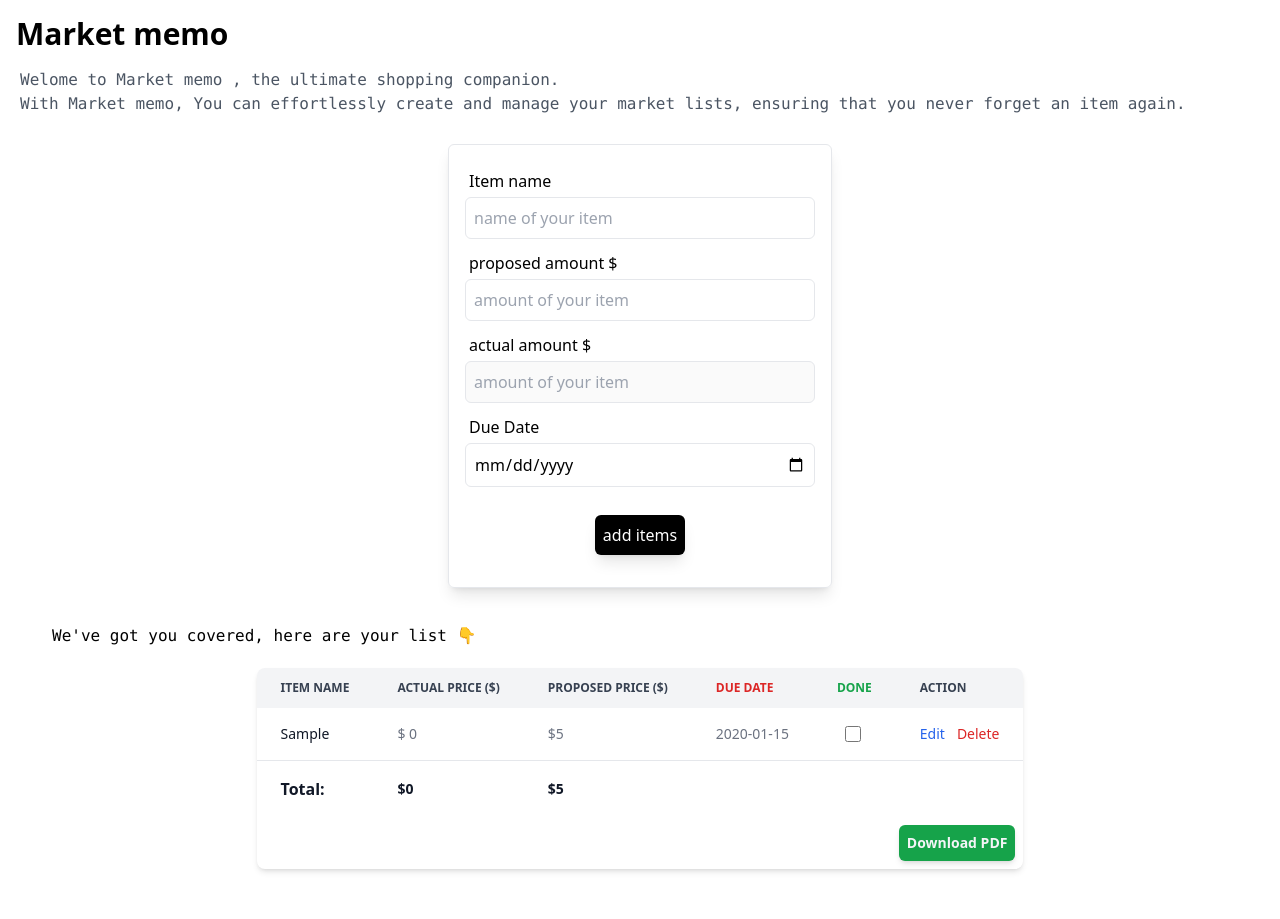
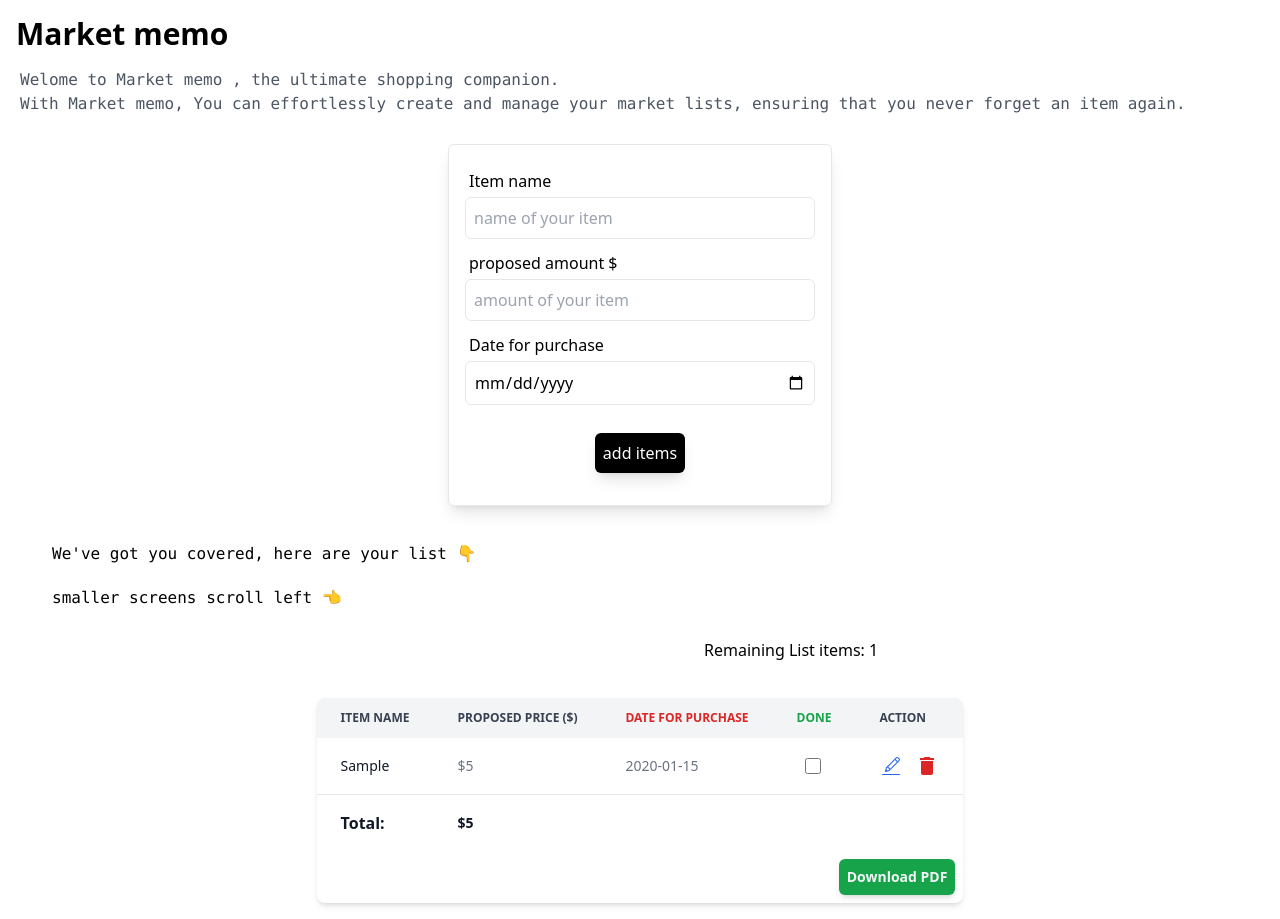
Before and after one commit to AlbanDavid494/Market-memo, a React (Vite) app: page / in a window 1280 px wide. Both pictures are taken after typing "Sample", "5", "2020-01-15" into the empty fields and a click on the button "add items". Before the commit the page ends 885 px from the top, so only its background shows below. Built offline with nearby package versions, Linux system fonts and the light colour scheme.

Commit message:
files added

```diff
--- a/package.json
+++ b/package.json
@@ -13,7 +13,8 @@
     "dexie": "^4.0.11",
     "dexie-react-hooks": "^1.1.7",
     "react": "^19.0.0",
-    "react-dom": "^19.0.0"
+    "react-dom": "^19.0.0",
+    "react-icons": "^5.4.0"
   },
   "devDependencies": {
     "@eslint/js": "^9.19.0",
--- a/src/App.jsx
+++ b/src/App.jsx
@@ -1,81 +1,79 @@
 import React, {useState, useEffect} from 'react'
-import {addItem, deleteItem, getItems, updateItem} from './db'
+import {addItem, deleteItem, getItems, updateItem, updateEditItem} from './db'
+import Edit from './Components/Edit'
+import EditModal from './Components/EditModal'
+import { MdDelete } from "react-icons/md";
 
 
 function App() {
   const [items, setItems] = useState([])
-  const [itemName, setItemName] = useState('')
-  const [proposedPrice, setProposedPrice] = useState('')
-  const [actualPrice, setActualPrice] = useState(0)
-  const [dueDate, setDueDate] = useState('')
-  const [actualPriceTotal, setActualPriceTotal] = useState(0)
-  const [proposedPriceTotal, setProposedPriceTotal] = useState(0)
-  const [editingItem, setEditingItem] =useState(null)
+  const[refresh, setRefresh] = useState(false)
+  const [itemData, setItemData] = useState({
+    itemName: '',
+    price: '',
+    date: '',
+    isDone: false
+  })
+
+  const [proposedPriceTotal, setProposedPriceTotal] = useState(parseFloat(0))
+  const [editingItem, setEditingItem] = useState(null)
+  const [editDetails, setEditDetails] = useState({})
+  const [editDetailId, setEditDetailId] =useState('')
+
+  // handling editing toggle
+  const [isEditToggle, setIsEditToggle] = useState(false)
+
+  const handleEditItem = (itemDetails, itemDetailsId) => {
+    setIsEditToggle(!isEditToggle)
+    setEditDetails(itemDetails)
+    setEditDetailId(itemDetailsId)
+  }
 
 
-  const handleItemNameOnChange = (e) => {
-    setItemName(e.target.value)
+  const handleItemChange = (e) => {
+    setItemData({...itemData, [e.target.name]: e.target.value})
   }
 
-  const handlePropesedPriceOnChange = (e) => {
-    setProposedPrice(e.target.value)
-  }
 
-  const handleActualPriceOnChange = (e) => {
-    setActualPrice(e.target.value)
-  }
-
-const handleDueDateOnChange = (e) => {
-  setDueDate(e.target.value)
-}
 
   const fetchItems = async () => {
     const allItems = await getItems();
     setItems(allItems)
   }
 
+  // function to handle add items
 const handleAddItems = async (event) => {
   event.preventDefault()
-  const itemData = {
-    itemName,
-    proposedPrice : parseFloat(proposedPrice),
-    actualPrice: parseFloat(actualPrice),
-    dueDate
-  };
+  // console.log(itemData)
 
-// if(editingItem){
-//   await updateItem({...itemData, id: editingItem})
-//   setEditingItem(null)
-// } else{
-  await addItem(itemData)
-// }
-
-setItemName('')
-setProposedPrice('')
-setActualPrice('')
-setDueDate('')
-fetchItems()
-// refreshes after adding or refreshing
+await addItem(itemData)
+setItemData({
+  itemName: '',
+  price: '',
+  date: '',
+  isDone: false
+})
+setRefresh(!refresh)
 
 }
 
+// function to handle delete items
 const handleDelete = async (id) => {
   await deleteItem(id)
+  // refresh the list after deleting
   fetchItems()
-  // refresh the list after deleting
 }
 
-const actPriceTotal = items.reduce((acc, item) =>
-  acc + item.actualPrice, 0)
-// console.log(actPriceTotal)
+
+
 
 // updating the proposePrice
 useEffect(() => {
   const proPriceTotal = items.reduce((acc, item) =>
-    acc + item.proposedPrice, 0
+    acc + parseFloat(item.price), 0
     )
     setProposedPriceTotal(proPriceTotal)
-    console.log(proPriceTotal)
+    // console.log(proPriceTotal)
 }, [items])
 
 
@@ -86,8 +84,6 @@ await updateItem(id, {isDone: true})
 }else{
 await updateItem(id, {isDone: false})
 }
-setProposedPrice(0)
-// refetch item to refresh the state
 fetchItems()
 }
 
@@ -95,10 +91,13 @@ fetchItems()
 useEffect(() => {
   fetchItems();
   // when components mounts fetch items
-},[])
+},[refresh])
+
+
+
 
   return (
-    <>
+    <section className='relative'>
     <h2 className='text-3xl m-4 font-semibold'>Market memo</h2>
     <p className='text-gray-600 font-mono ml-5 my-3'>Welome to Market memo , the ultimate shopping companion. <br />With Market memo, You can effortlessly create and manage your market lists, ensuring that you never forget an item again.</p>
 
@@ -108,22 +107,22 @@ useEffect(() => {
 
 <div className='block relative my-2'>
   <label htmlFor="title" className='pl-1'>Item name</label>
-  <input type="text" value={itemName} onChange={handleItemNameOnChange} className='border w-full p-2 my-1 rounded-md outline-none' placeholder='name of your item' required  />
+  <input type="text" value={itemData.itemName} name='itemName' onChange={handleItemChange} className='border w-full p-2 my-1 rounded-md outline-none' placeholder='name of your item' required  />
 </div>
 
 <div className='block relative'>
   <label htmlFor="title" className='pl-1'>proposed amount $</label>
-  <input type="number" value={proposedPrice} onChange={handlePropesedPriceOnChange} className='border w-full p-2 my-1 rounded-md outline-none' placeholder='amount of your item' required />
+  <input type="number" name='price' value={itemData.price} onChange={handleItemChange} className='border w-full p-2 my-1 rounded-md outline-none' placeholder='amount of your item' required />
 </div>
 
-<div className='block relative my-2'>
-  <label htmlFor="title" className='pl-1'>actual amount $</label>
-  <input type="number" value={actualPrice} disabled onChange={handleActualPriceOnChange} className='border w-full p-2 my-1 rounded-md outline-none' placeholder='amount of your item' required  />
-</div>
+{/* <div className='block relative my-2'>
+  <label htmlFor="title" className='pl-1'>Quantity</label>
+  <input type="number" value={quantity} onChange={handleQuantityOnChange} className='border w-full p-2 my-1 rounded-md outline-none' placeholder='quantity of your item' required  />
+</div> */}
 
 <div className='block relative my-2'>
-  <label htmlFor="dueDate" className='pl-1'>Due Date</label>
-  <input type="date" value={dueDate} onChange={handleDueDateOnChange} name="dueDate" id="dueDate" className='border w-full p-2 rounded-md my-1 outline-none' required/>
+  <label htmlFor="dueDate" className='pl-1'>Date for purchase</label>
+  <input type="date" name='date' placeholder='Date for purchase' value={itemData.date} onChange={handleItemChange} id="dueDate" className='border w-full p-2 rounded-md my-1 outline-none' required/>
 </div>
 
 
@@ -137,11 +136,24 @@ useEffect(() => {
 
     </section>
 
+ {
+  isEditToggle &&  <EditModal  setEditingItem={setEditingItem} isEditToggle={isEditToggle} editDetailId={editDetailId} editDetails={editDetails} setIsEditToggle={setIsEditToggle} fetchItems={fetchItems}/>
+
+ }
 
 {/* market list */}
 <section>
 
 <p className='font-mono pl-7 my-5 mx-6'>We've got you covered, here are your list 👇</p>
+<p className='font-mono pl-7 my-5 mx-6'>smaller screens scroll left 👈</p>
+
+<section className='flex justify-end'>
+<div className='flex justify-between w-[600px] px-6 mt-2 mb-5'>
+<p>Remaining List items: {items.length}</p>
+</div>
+</section>
+
+
 
 <section className='flex justify-center items-center my-4'>
 
@@ -150,9 +162,9 @@ useEffect(() => {
   <thead className='text-xs text-gray-700 uppercase bg-gray-100'>
     <tr>
       <th scope='col' className='px-6 py-3 rounded-none'>Item name</th>
-      <th className='px-6 py-3'>Actual price ($)</th>
+      {/* <th className='px-6 py-3'>Quantity</th> */}
       <th className='px-6 py-3'>Proposed price ($)</th>
-      <th className='px-6 py-3 text-red-600'>due date</th>
+      <th className='px-6 py-3 text-red-600'>Date for purchase</th>
       <th className='px-6 py-3 text-green-600'>done</th>
       <th className='px-6 py-3 '>action</th>
 
@@ -163,19 +175,19 @@ useEffect(() => {
       items.map((item) => (
 <tr key={item.id} className='bg-white border-b border-gray-200'>
   <th scope='row' className={`px-6 py-4 font-medium text-gray-900 whitespace-nowrap ${item.isDone ? 'line-through' : ''}`}>{item.itemName}</th>
-  <td className={`px-6 py-4 ${item.isDone ?'line-through' : ''}`}>$ {item.actualPrice}</td>
-  <td className={`px-6 py-4 ${item.isDone ? 'line-through' : ''}`}>${item.proposedPrice}</td>
-  <td className={`px-6 py-4 ${item.isDone ? 'line-through' : ''}`}>{item.dueDate}</td>
+  {/* <td className={`px-6 py-4 ${item.isDone ?'line-through' : ''}`}> {item.quantity}</td> */}
+  <td className={`px-6 py-4 ${item.isDone ? 'line-through' : ''}`}>${item.price}</td>
+  <td className={`px-6 py-4 ${item.isDone ? 'line-through' : ''}`}>{item.date}</td>
   <td scope='col' className='p-4'>
     <div className='flex items-center px-4'>
-      <input type="checkbox" id='checkbox-done' className='w-4 h-4 text-blue-600 bg-gray-100 border-gray-300 rounded-sm focus:ring-blue-500 focus:ring-2' checked={item.isDone} onChange={event => handleOnChangeIsDone(item.id, event)} />
+      <input type="checkbox" id='checkbox-done' className='w-4 h-4 text-blue-600 bg-gray-100 border-gray-300 rounded-sm focus:ring-blue-500 focus:ring-2' onChange={(event) => handleOnChangeIsDone(item.id, event)} />
       <label htmlFor="checkbox-done" className='sr-only'>checkbox</label>
     </div>
   </td>
   <td className='flex items-center px-6 py-4'>
 {/* icon */}
-<button className='font-medium text-blue-600 hover:underline'>Edit</button>
-<button onClick={() => handleDelete(item.id)} className='font-medium text-red-600 hover:underline ms-3'>Delete</button>
+<Edit handleOnClickToggle={() => handleEditItem(item, item.id)} />
+<MdDelete onClick={() => handleDelete(item.id)} className='font-medium cursor-pointer text-2xl text-red-600 hover:underline ms-3' title='delete item'/>
   </td>
 </tr>
       ))
@@ -185,7 +197,7 @@ useEffect(() => {
   <tfoot>
     <tr className='font-semibold text-gray-900'>
       <th scope='row' className='text-base px-6 py-4'>Total:</th>
-      <td className='px-6 py-4'>${actualPriceTotal}</td>
+      {/* <td className='px-6 py-4'>{quantity}</td> */}
       <td className='px-6 py-4'>${proposedPriceTotal}</td>
     </tr>
 
@@ -203,7 +215,7 @@ useEffect(() => {
 </section>
 
 
-    </>
+    </section>
   )
 }
 
--- /dev/null
+++ b/src/Components/Edit.jsx
@@ -0,0 +1,18 @@
+import React, { useEffect } from 'react'
+import { updateEditItem } from '../db'
+import { CiEdit } from "react-icons/ci";
+
+
+const Edit = ({handleOnClickToggle}) => {
+
+
+
+  return (
+    <div>
+        {/* onClick={() => handleEdit(item.id)} */}
+      <CiEdit title='edit items' onClick={handleOnClickToggle} className='font-medium text-2xl cursor-pointer text-blue-600 hover:underline'/>
+    </div>
+  )
+}
+
+export default Edit
--- /dev/null
+++ b/src/Components/EditModal.jsx
@@ -0,0 +1,77 @@
+import React, {useState, useEffect} from 'react'
+import {updateEditItem} from '../db'
+
+const EditModal = ({ editDetailId, editDetails, isEditToggle, setIsEditToggle, fetchItems}) => {
+
+
+
+    const [inputItems, setInputItems] = useState({
+        name: editDetails.itemName,
+        price: editDetails.price,
+        date: editDetails.date
+    })
+
+    const handleEditCancel = (e) => {
+      e.preventDefault()
+        setInputItems({...inputItems,
+name: '',
+price: '',
+date: ''
+        })
+      }
+
+const handleOnChange = (e) => {
+    setInputItems(
+        {...inputItems, [e.target.name] : e.target.value}
+    )
+}
+
+
+const handleEditSave = async (inputItems, event) => {
+  event.preventDefault()
+    await updateEditItem(editDetailId, inputItems)
+    setIsEditToggle(!isEditToggle)
+    fetchItems()
+    }
+
+
+
+
+  return (
+    <section className='absolute w-full h-full z-50 bg-black flex justify-center items-center mt-2'>
+
+    <form className=' relative flex flex-col z-50 items-center justify-center bg-white shadow-lg p-2 rounded-md'>
+
+
+    <div className='block relative my-2'>
+      <label htmlFor="title" className='pl-1'>Item name</label>
+      <input type="text" value={inputItems.name} onChange={handleOnChange} name='name'  className='border w-full p-2 my-1 rounded-md outline-none' placeholder='edit of your item' required  />
+    </div>
+
+
+
+    <div className='block relative my-2'>
+      <label htmlFor="title" className='pl-1'>Item price ($)</label>
+      <input type="number"  value={inputItems.price} onChange={handleOnChange} name='price'  className='border w-full p-2 my-1 rounded-md outline-none' placeholder='price of your item' required   />
+    </div>
+
+    <div className='block relative'>
+      <label htmlFor="title" className='pl-1 text-sm'>Date for purchase</label>
+      <input type="date" value={inputItems.date} onChange={handleOnChange} name='date'  className='border w-full p-2 my-1 rounded-md outline-none' placeholder='price of your item' required  />
+    </div>
+
+
+
+    <div className='flex justify-between py-4'>
+      <button onClick={(e) => handleEditCancel(e)} className='bg-red-600 text-white p-2 rounded-md shadow-lg mr-7'>cancel edit</button>
+      <button onClick={(event) => handleEditSave(inputItems,event)} className='bg-green-600 text-white p-2 rounded-md shadow-lg'>update items</button>
+
+    </div>
+
+    </form>
+
+    </section>
+  )
+}
+
+export default EditModal
```
Also changed, not shown: src/db.js (+5 -5 lines), 1 other file (tests, documents, lock files or other folders).
